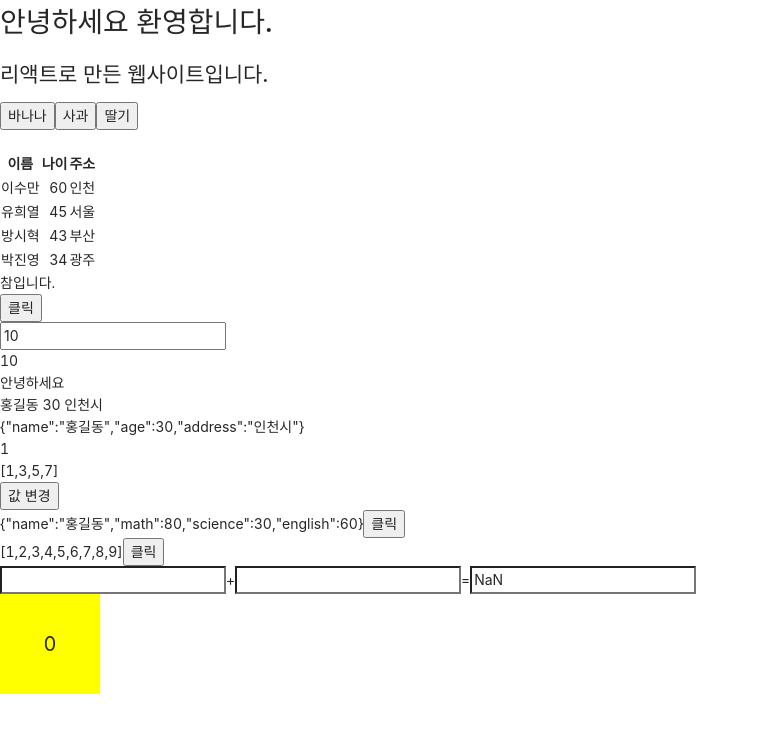
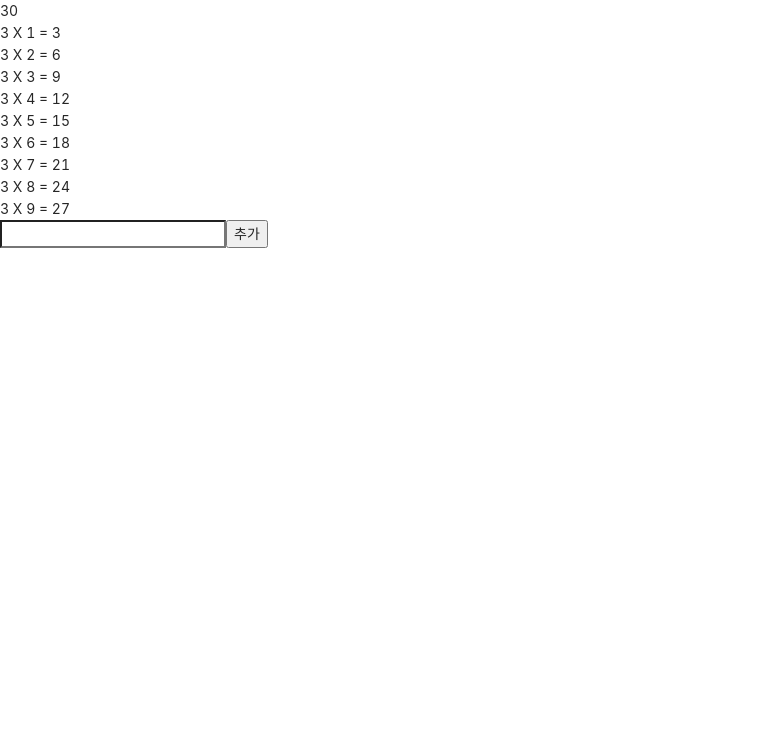
Before and after one commit to utolee90/React_Todo, a React (Create React App) app: page / in a window 1280 px wide. Shown: the top 732 px of the page, without its empty margins (0-759 px from the left). Built offline with nearby package versions, Linux system fonts and the light colour scheme.

Commit message:
미션 성공

```diff
--- a/src/App.js
+++ b/src/App.js
@@ -77,49 +77,115 @@ function JsxTest(){
       )
       }
 
+function Sumproj(){
+  const [num1, setNum1] = React.useState();
+  const [num2, setNum2] = React.useState();
 
-function Prerender() {
-  const [x, setX] = React.useState();
-  const [y, setY] = React.useState();
-  const [z, setZ] = React.useState(0);
+  const change1 = (e) =>{
+    setNum1(e.target.value);
+  }
+  const change2 = (e) =>{
+    setNum2(e.target.value);
+  }
+  return (
+    <>
+    <div>
+      <input value={num1} onChange={change1}/>{'+'}
+      <input value={num2} onChange={change2}/>{'='}
+      <input value={parseFloat(num1)+parseFloat(num2)}/>
+    </div>
 
-  function changeX(e) {
-    setX(parseInt(e.target.value));
-  }
-  function changeY(e) {
-    setY(parseInt(e.target.value));
+    </>
 
+  )
+}
+
+function Parent(){
+  const [num, setNum] = React.useState(25);
+
+  const changenumber = (param) =>{
+    setNum(param);
   }
 
-  const changeZ = (e) =>{
-    setZ(e.target.value)
+  return(<>
+    숫자:{num}
+    <Child changenumber={changenumber}
+    color="red"
+    number={10}
+    student = {{name:'홍길동', age:35, address:'인천'}}/>
+    </>
+  );
+}
+
+function Child(prop){ //prop -> 오브젝트 형태로 받는다.
+  const click = () =>{
+    prop.changenumber(10);
+  }
+  return(
+    <>
+    <button onClick={click}>클릭</button>
+    </>
+  )
+
+}
+
+function Add({x,y}){
+  return (<div>{x+y}</div>) ;
+}
+
+function Gugudan({x}){
+  const num_list = [1,2,3,4,5,6,7,8,9];
+
+  return (
+    <>
+    {num_list.map( (v,i)=>{
+      return <div key={i}> {x} X {v} = {x*v}</div>;
+    }
+    )}
+    </>
+  );
+
+}
+
+function MakeTodo(){
+  const [todo, setTodo] = React.useState();
+
+  const textcontent = (e) =>{
+    setTodo(e.target.value);
   }
 
   return (<>
-  <form>
-    <input type='text' onChange={changeX}/>{'+'}
-    <input type='text' onChange={changeY}/>{'='}
-    <input type='text' value={x+y} onChange={changeZ}/>
-  </form>
-    </>
+  <input type='text' onChange={textcontent}/>
+  <TodoList todo={todo} />
+  </>
   );
+}
+
+function TodoList(prop) {
+  const [todolist, setTodolist] = React.useState(Array());
+
+  const appendtodo = () =>{
+    setTodolist([...todolist, prop.todo]);
+  }
+
+
+  return (<>
+  <input type='button' value='추가' onClick={appendtodo}/>
+  {
+    todolist.map(
+      (v, i) => { return <div key={i}>{i} {v}</div>; }
+    )
+  }
+  </>)
 }
 
 
 function App() { // jsx - HTML과 유사 - 그러나 JS 코드로 내부적으로 변환.
 
-    const [z, setZ] = React.useState(0);
-    var x=0;
-    var y=0;
-
-
-    const dosum = () =>{
-      setZ(x+y)
-    }
 
 
     return (<div>
-      <Welcome/>
+      {/*<Welcome/>
       <ReactM/>
       <Buttontest/><br/>
       <List/>
@@ -130,7 +196,11 @@ function App() { // jsx - HTML과 유사 - 그러나 JS 코드로 내부적으
       <Changelist/><br/>
       <Sumbox/>
       <HoverTest/>
-
+      <Sumproj/> */}
+      {/*<Parent/> */}
+      <Add x={10} y={20}/>
+      <Gugudan x={3}/>
+      <MakeTodo/>
     </div>
   ); //컴포넌트 넣기 : 대문자로 사용.
 }
```
Also changed, not shown: src/Sumcomp.js (added, +9 -0 lines).
